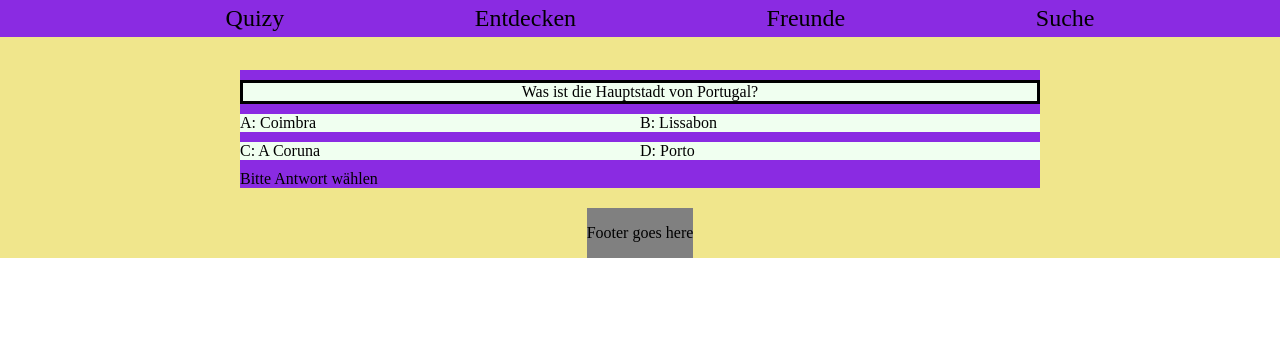
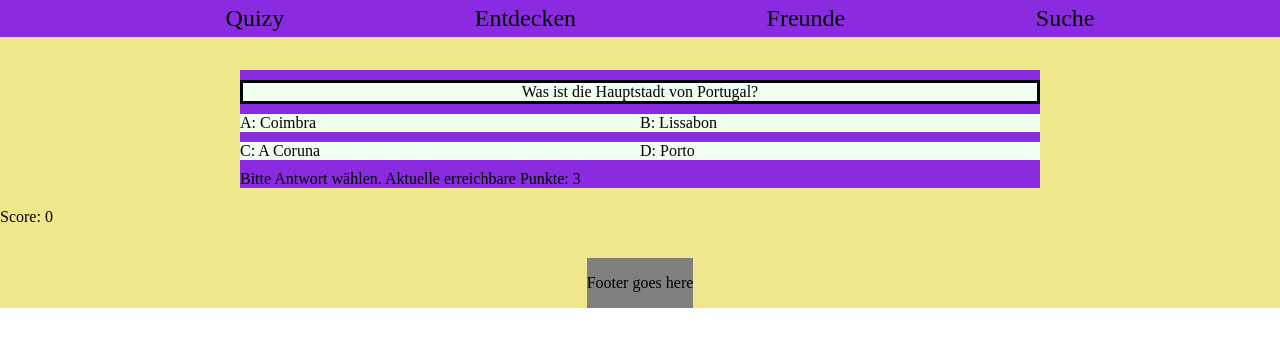
Before and after one commit to txmxn/quiz, a Vue app: page / in a window 1280 px wide. Shown: the top 346 px of the page. Built offline with nearby package versions, Linux system fonts and the light colour scheme.

Commit message:
Punktesystem für richtige Antworten

```diff
--- a/src/App.vue
+++ b/src/App.vue
@@ -2,8 +2,8 @@
   <div id="app">
     <Header />
     <Body :database="database[current]" @correct="correctAnswer"/>
+    <div class="score">Score: {{ score }}</div>
     <Footer />
-
   </div>
 </template>
 
@@ -74,6 +74,7 @@ export default {
       },
       ],
       current: 0,
+      score: 0,
     }
   },
   created() {
@@ -81,7 +82,7 @@ export default {
   },
   methods: {
     correctAnswer(points) {
-      console.log(points);
+      this.score += points;
       this.current = Math.floor(Math.random() * this.database.length);
     }
   },
--- a/src/components/body.vue
+++ b/src/components/body.vue
@@ -6,13 +6,15 @@
         <div class="answer" v-for="(answer, index) in randomizedData.answers" :key="index" @click="checkAnswer(index)">{{ labels[index] }} {{ answer }}</div>
       </div>
 
-      <div class="result">{{ check }}</div>
+      <div class="result">{{ check }}. Aktuelle erreichbare Punkte: {{ point }}</div>
+
+
     </div>
 </template>
 
 <script>
 function shuffle(database) {
-    for (let i = database.answers.length - 1; i > 0; i--) {
+    for (let i = database.answers.length -1 ; i > 0; i--) {
         const j = Math.floor(Math.random() * (i + 1));
         [database.answers[i], database.answers[j]] = [database.answers[j], database.answers[i]];
         if (database.right == j) {
@@ -29,6 +31,7 @@ export default {
     return {
       labels: ["A:", "B:", "C:", "D:",],
       check: "Bitte Antwort wählen",
+      point: 3,
     }
   },
   computed: {
@@ -39,12 +42,18 @@ export default {
   },
   methods: {
     checkAnswer(index) {
+      console.log(this.database.answers.length)
       if (index == this.randomizedData.right) {
         this.check = "Bitte Antwort wählen";
-        this.$emit("correct", 3);
+        this.$emit("correct", this.point);
+        this.point = 3;
       }
       else {
         this.check = "Wrong answer";
+
+        if (this.point > 0) {
+          this.point -= 1;
+        }
       }
     }
   }
```
